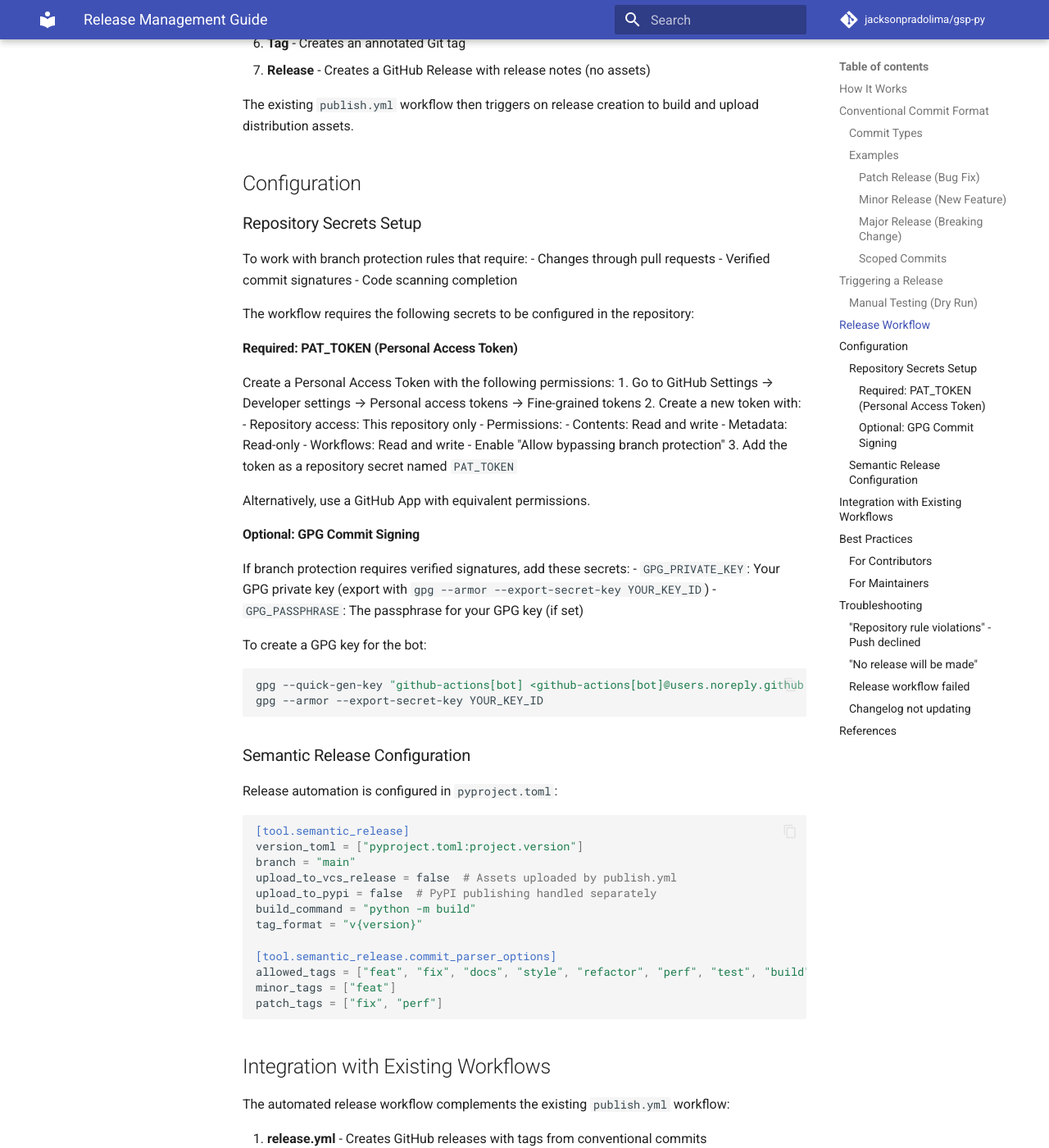
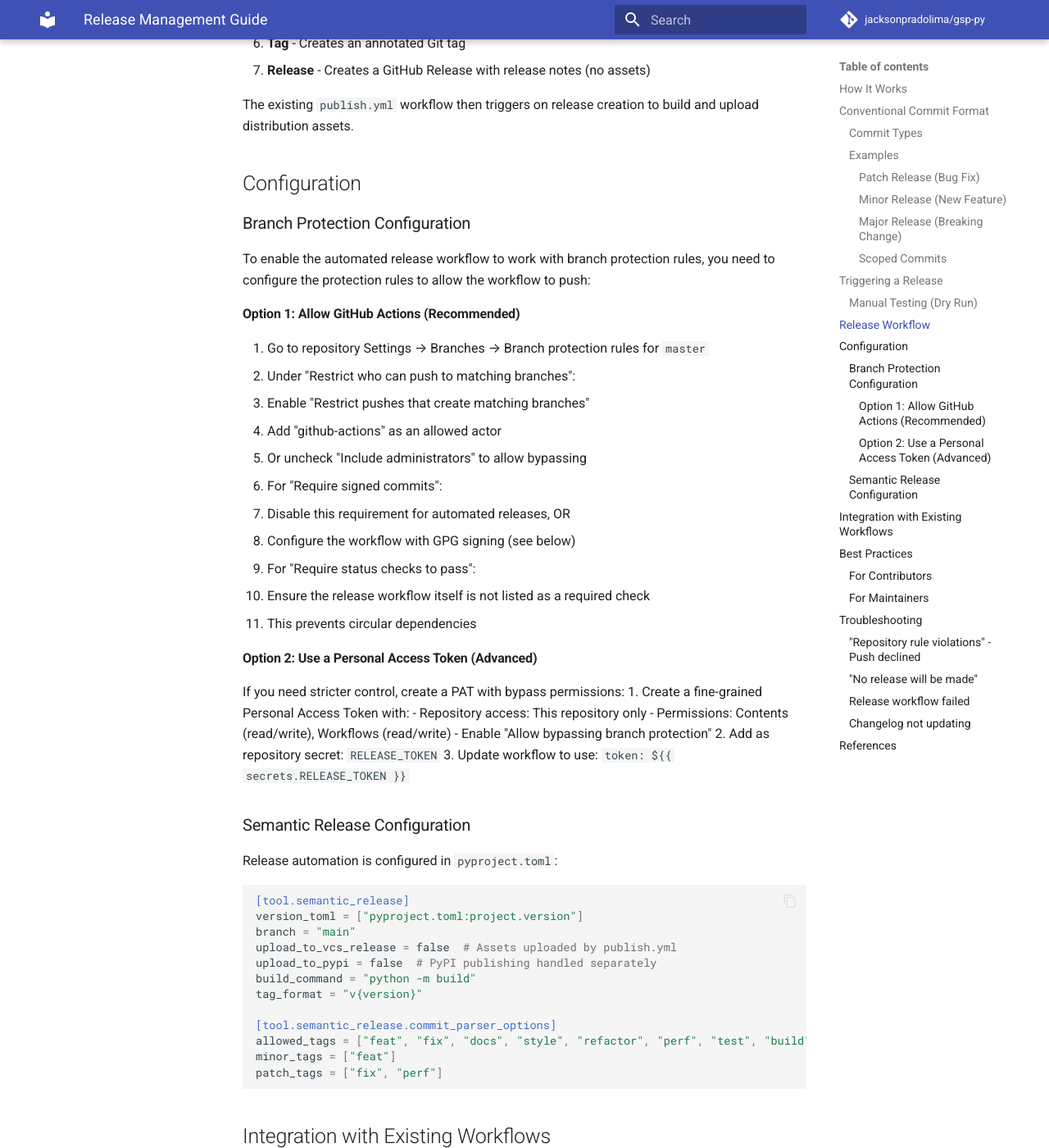
Before and after one commit to jacksonpradolima/gsp-py, an MkDocs documentation site: the page built from docs/RELEASE_MANAGEMENT.md, in a window 1280 px wide and 1400 px high, scrolled down 3063 px. Shown: the whole window at 82% size. Built offline with MkDocs 1.6.1 and Material for MkDocs 9.7.7, drawn with Linux system fonts in a browser that asks for light colours; comment, search, counter and statistics services are not loaded; some of the changed text lies outside the part shown.

Commit message:
fix: revert to original workflow and update docs with branch protection config
Co-authored-by: jacksonpradolima <7774063+jacksonpradolima@users.noreply.github.com>

````diff
--- a/docs/RELEASE_MANAGEMENT.md
+++ b/docs/RELEASE_MANAGEMENT.md
@@ -121,41 +121,35 @@ The existing `publish.yml` workflow then triggers on release creation to build a
 
 ## Configuration
 
-### Repository Secrets Setup
+### Branch Protection Configuration
 
-To work with branch protection rules that require:
-- Changes through pull requests
-- Verified commit signatures
-- Code scanning completion
+To enable the automated release workflow to work with branch protection rules, you need to configure the protection rules to allow the workflow to push:
 
-The workflow requires the following secrets to be configured in the repository:
+#### Option 1: Allow GitHub Actions (Recommended)
 
-#### Required: PAT_TOKEN (Personal Access Token)
+1. Go to repository Settings → Branches → Branch protection rules for `master`
+2. Under "Restrict who can push to matching branches":
+   - Enable "Restrict pushes that create matching branches"
+   - Add "github-actions" as an allowed actor
+   - Or uncheck "Include administrators" to allow bypassing
 
-Create a Personal Access Token with the following permissions:
-1. Go to GitHub Settings → Developer settings → Personal access tokens → Fine-grained tokens
-2. Create a new token with:
+3. For "Require signed commits":
+   - Disable this requirement for automated releases, OR
+   - Configure the workflow with GPG signing (see below)
+
+4. For "Require status checks to pass":
+   - Ensure the release workflow itself is not listed as a required check
+   - This prevents circular dependencies
+
+#### Option 2: Use a Personal Access Token (Advanced)
+
+If you need stricter control, create a PAT with bypass permissions:
+1. Create a fine-grained Personal Access Token with:
    - Repository access: This repository only
-   - Permissions:
-     - Contents: Read and write
-     - Metadata: Read-only
-     - Workflows: Read and write
+   - Permissions: Contents (read/write), Workflows (read/write)
    - Enable "Allow bypassing branch protection"
-3. Add the token as a repository secret named `PAT_TOKEN`
-
-Alternatively, use a GitHub App with equivalent permissions.
-
-#### Optional: GPG Commit Signing
-
-If branch protection requires verified signatures, add these secrets:
-- `GPG_PRIVATE_KEY`: Your GPG private key (export with `gpg --armor --export-secret-key YOUR_KEY_ID`)
-- `GPG_PASSPHRASE`: The passphrase for your GPG key (if set)
-
-To create a GPG key for the bot:
-```bash
-gpg --quick-gen-key "github-actions[bot] <github-actions[bot]@users.noreply.github.com>" rsa4096
-gpg --armor --export-secret-key YOUR_KEY_ID
-```
+2. Add as repository secret: `RELEASE_TOKEN`
+3. Update workflow to use: `token: ${{ secrets.RELEASE_TOKEN }}`
 
 ### Semantic Release Configuration
 
@@ -217,14 +211,19 @@ This separation allows:
 
 **Error**: `remote: error: GH013: Repository rule violations found`
 
-This occurs when the repository has branch protection rules enabled. The fix:
+This occurs when the repository has branch protection rules that block the workflow. Solutions:
 
-1. **Create a PAT Token**: Generate a Personal Access Token or GitHub App token with bypass permissions
-2. **Add the token as a secret**: Store it as `PAT_TOKEN` in repository secrets
-3. **Enable GPG signing** (if required): Add `GPG_PRIVATE_KEY` and `GPG_PASSPHRASE` secrets
-4. The workflow is already configured to use these tokens automatically
+1. **Allow GitHub Actions to bypass protection** (Recommended):
+   - Go to Settings → Branches → Edit branch protection rule for `master`
+   - Under "Restrict who can push to matching branches", add "github-actions" as allowed
+   - Ensure "Require signed commits" is disabled or configure GPG signing
 
-See the "Repository Secrets Setup" section above for detailed instructions.
+2. **Adjust required status checks**:
+   - Don't require the release workflow itself as a status check
+   - This prevents circular dependencies
+
+3. **Use a PAT with bypass permissions** (if stricter control needed):
+   - See "Branch Protection Configuration" section above
 
 ### "No release will be made"
 
````
Also changed, not shown: .github/workflows/README.md (deleted), 1 other file.
